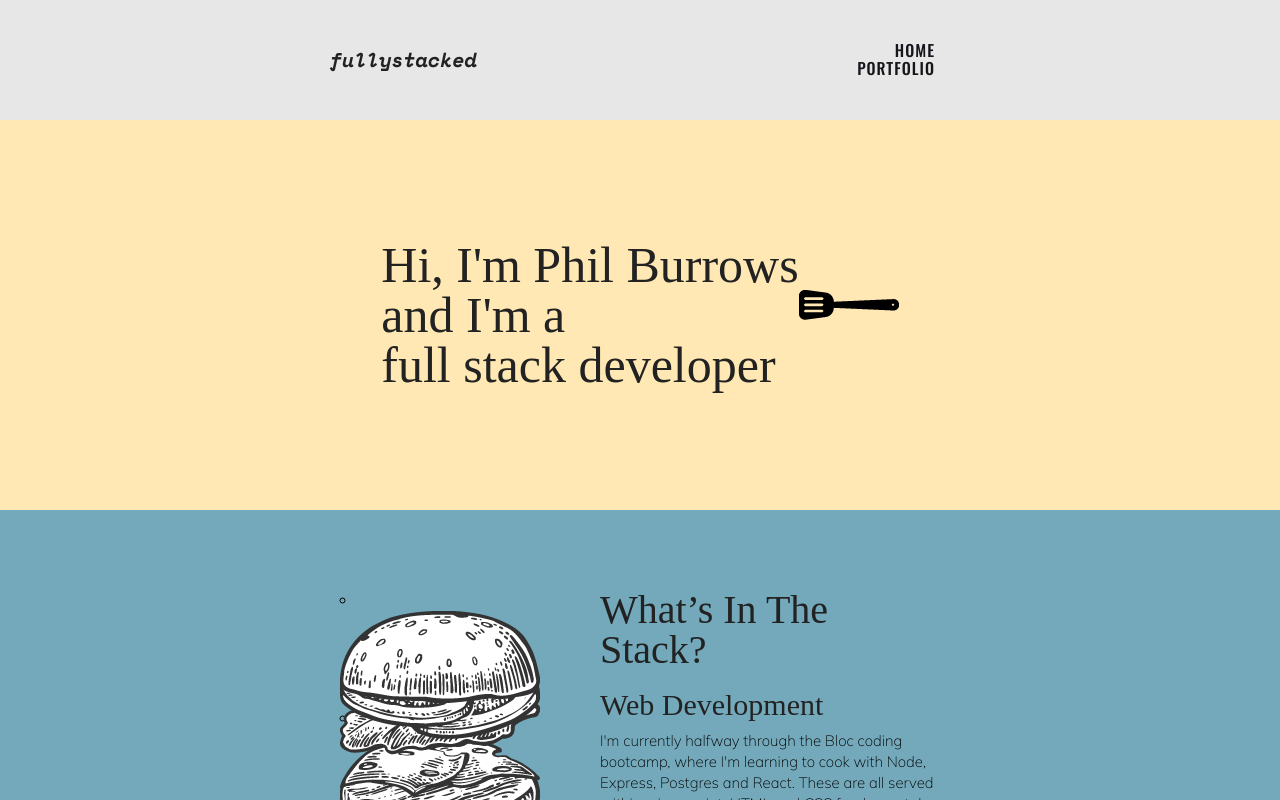
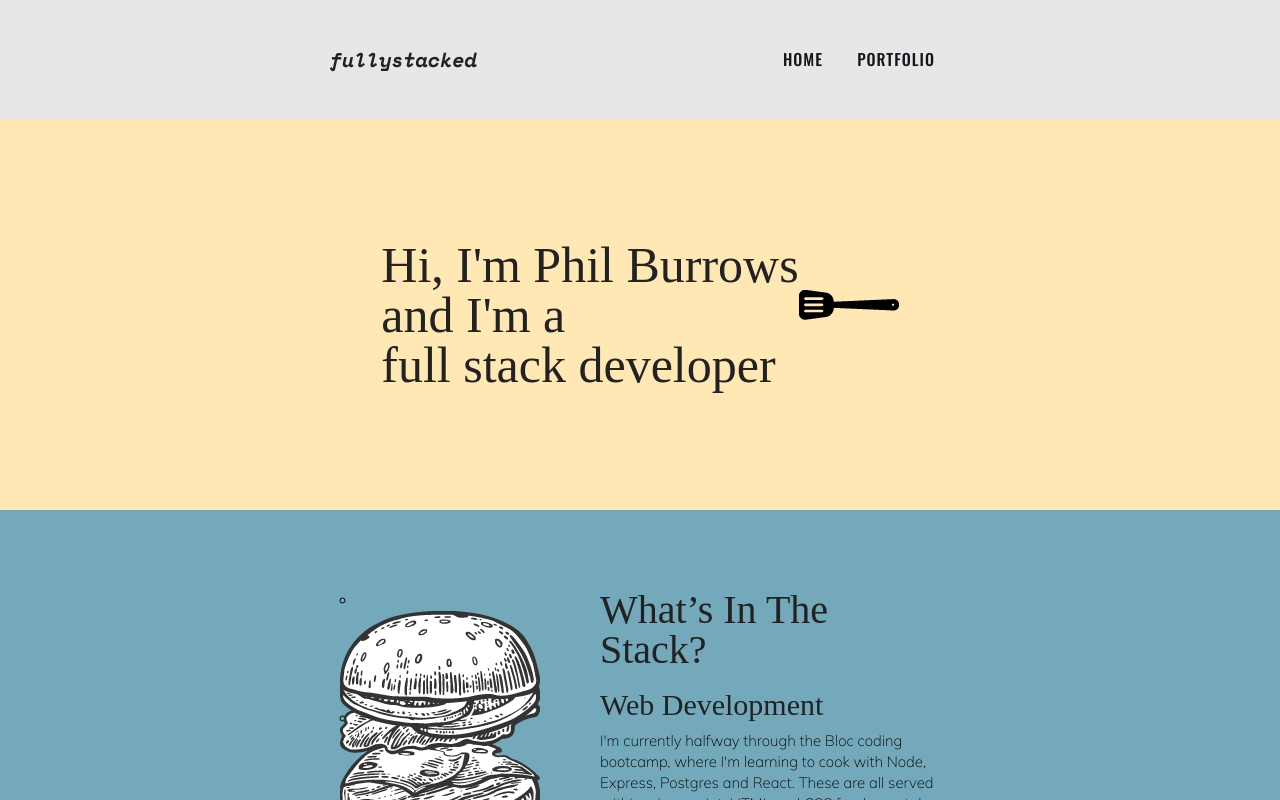
Before and after one commit to philManWithBeard/fullystacked.io, a plain HTML site: page index.html in a window 1280 px wide. Shown: the top 800 px of the page. Drawn offline with nearby package versions, Linux system fonts and the light colour scheme; a web font is replaced by a local one.

Commit message:
validator issues

```diff
--- a/css/master.css
+++ b/css/master.css
@@ -16,6 +16,10 @@
     text-align: right;
   }
 
+  nav li {
+    display: inline-block;
+  }
+
   nav a {
     font-family: 'Oswald', sans-serif;
     font-weight: 500;
@@ -26,7 +30,6 @@
     font-size: 16px;
     letter-spacing: 1px;
     position: relative;
-    display: inline-block;
   }
 
   nav a:before {
```
